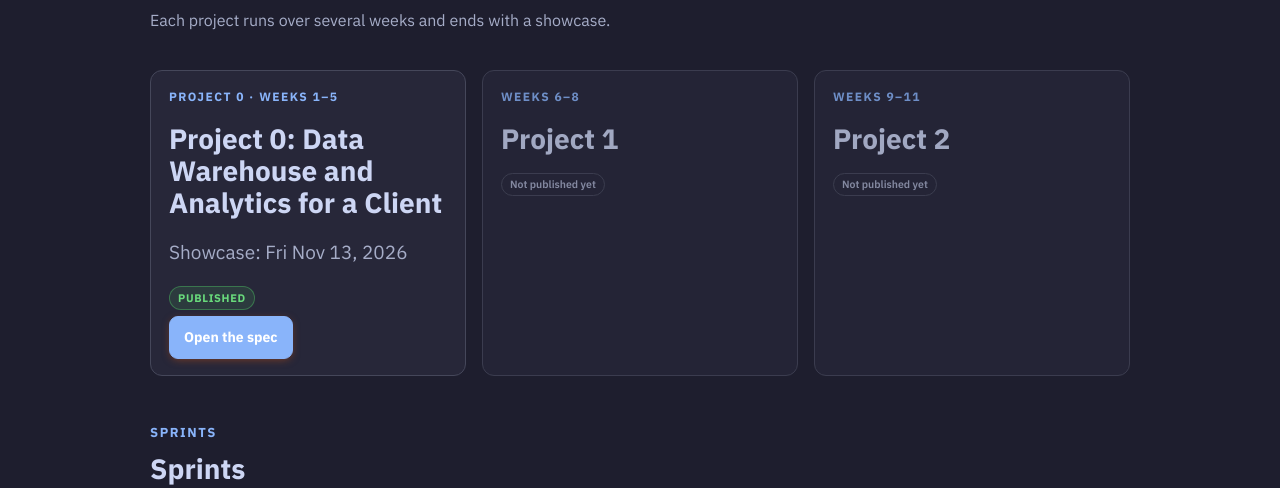
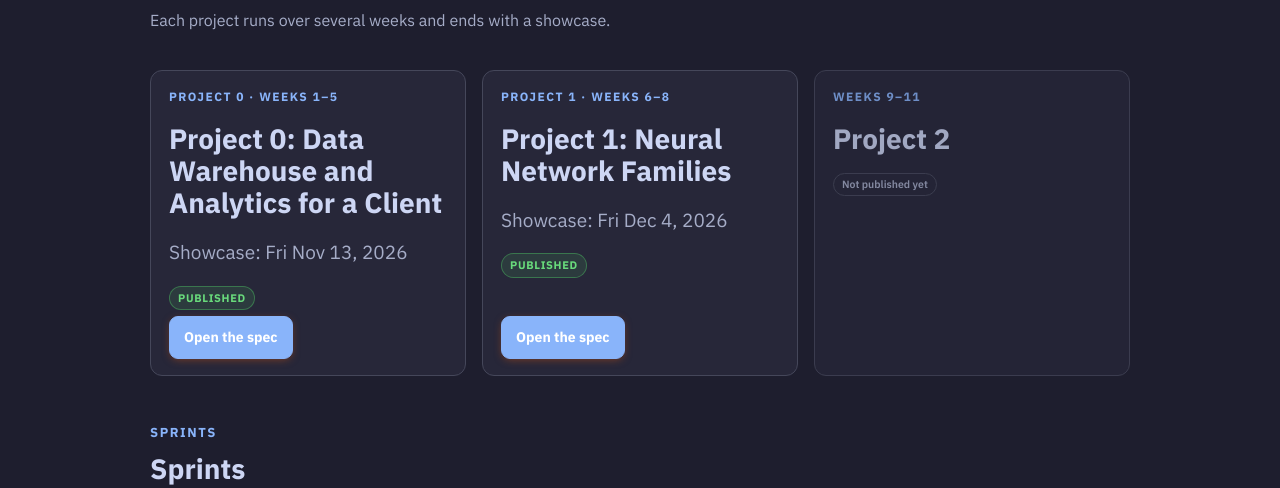
Before and after one commit to 2494-Gen-AI-CN/training, a plain HTML site: page docs/projects/index.html in a window 1280 px wide. Shown: the part 312-800 px from the top of the page. Drawn offline with Linux system fonts and the light colour scheme.

Commit message:
Publish Project 1: Neural Network Families (D-0094)
status: published on the trainer's say-so. Card on the Projects index and
the finish flag on w08d5 in the course calendar.

Claude-Session: https://claude.ai/code/session_01VuFbzuhkraEwvF1gaYDMw3

```diff
--- a/docs/projects/index.html
+++ b/docs/projects/index.html
@@ -84,10 +84,12 @@
         <span class="pj-status published">Published</span>
         <a class="fr-btn" href="P0-dataset-to-warehouse.html">Open the spec</a>
       </div>
-      <div class="callout pj-slot" data-project="P1">
-        <div class="k">Weeks 6–8</div>
-        <h2>Project 1</h2>
-        <span class="ritual">Not published yet</span>
+      <div class="callout pj-card" data-slug="P1-neural-network-families">
+        <div class="k">Project 1 · Weeks 6–8</div>
+        <h2>Project 1: Neural Network Families</h2>
+        <p class="pj-when">Showcase: Fri Dec 4, 2026</p>
+        <span class="pj-status published">Published</span>
+        <a class="fr-btn" href="P1-neural-network-families.html">Open the spec</a>
       </div>
       <div class="callout pj-slot" data-project="P2">
         <div class="k">Weeks 9–11</div>
--- a/harness/last-tests.json
+++ b/harness/last-tests.json
@@ -1 +1 @@
-{"date": "2026-11-18", "at": "2026-11-18T09:32:20", "ran": 402, "ok": true, "failures": 0, "errors": 0, "skipped": 2}
+{"date": "2026-11-18", "at": "2026-11-18T11:51:09", "ran": 402, "ok": true, "failures": 0, "errors": 0, "skipped": 2}
```
Also changed, not shown: docs/index.html (+1 -1 lines), docs/projects/P1-neural-network-families.html (+2 -3 lines), 2 other files.
